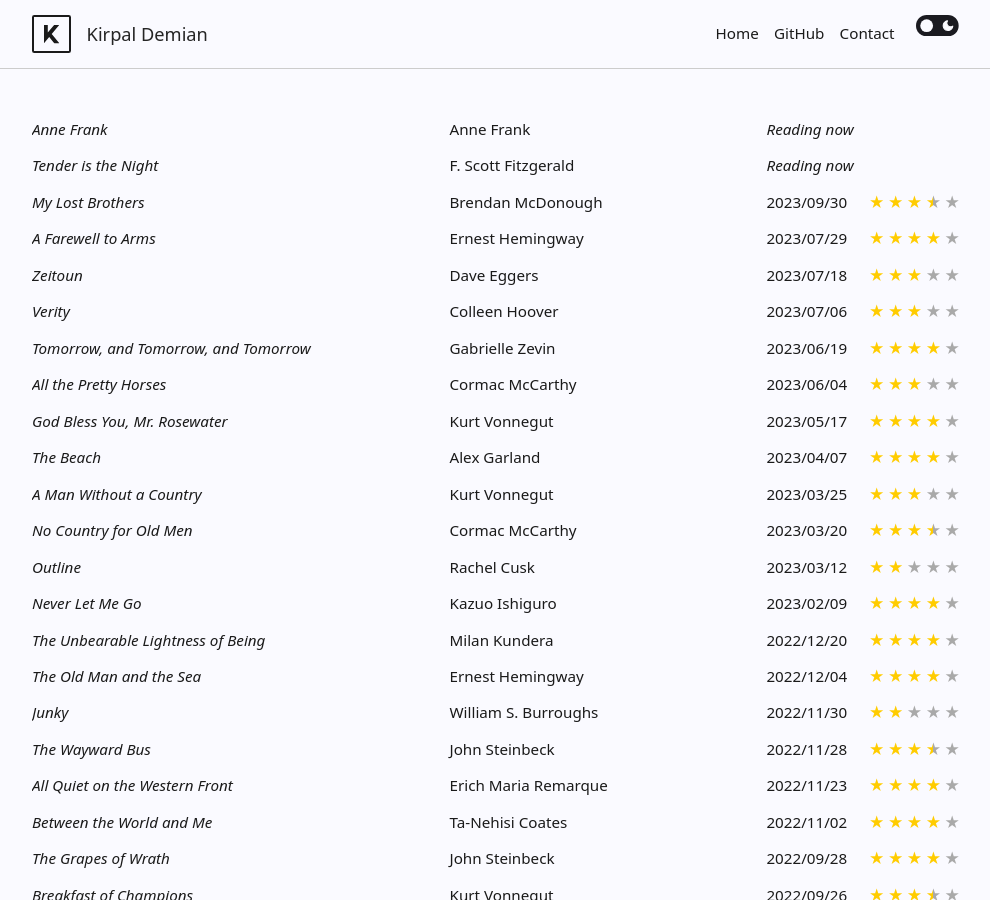
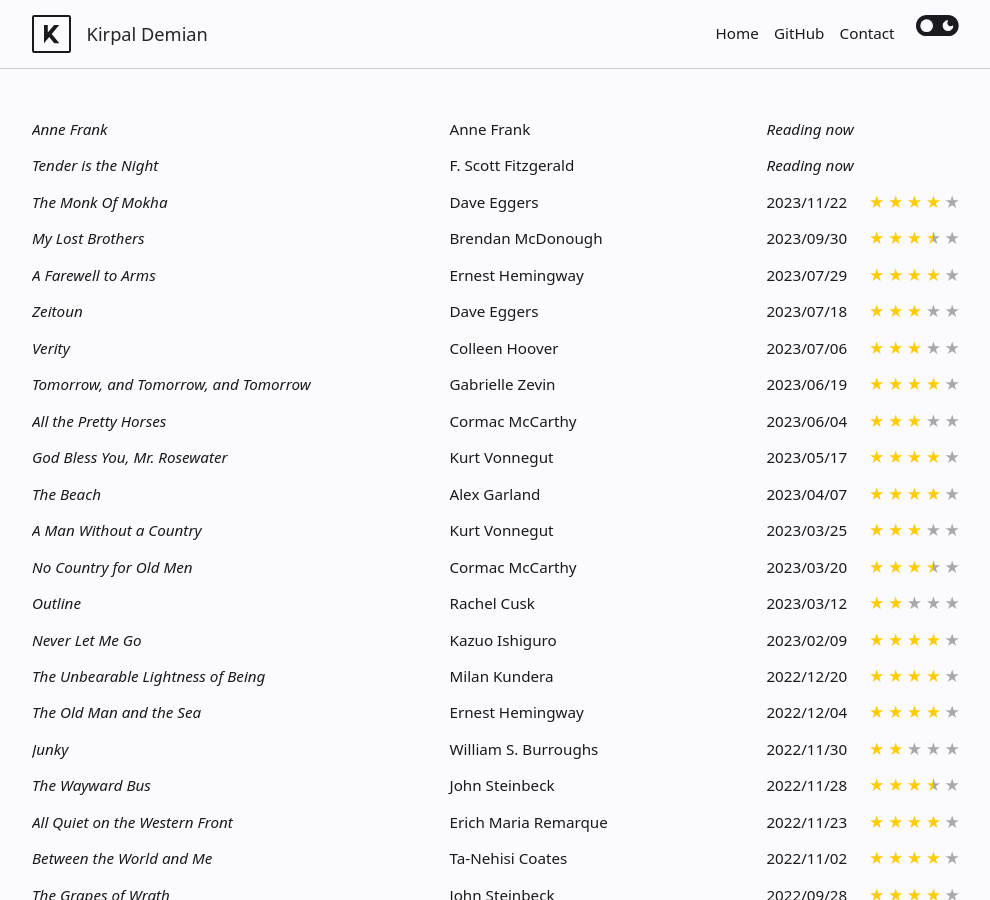
Before and after one commit to Kirpal/kirpal, a Jekyll site: the page built from reading.html, in a window 1280 px wide and 900 px high. Shown: the whole window, without its empty margins (144-1134 px from the left). Built offline with Jekyll 4.4.1, drawn with Linux system fonts in a browser that asks for light colours.

Commit message:
Update reading.yml

```diff
--- a/_data/reading.yml
+++ b/_data/reading.yml
@@ -1,3 +1,11 @@
+- title: 'The Monk Of Mokha'
+  author: Dave Eggers
+  isbn: 9781101947319
+  status: read
+  date_started: 2023/11/21
+  date_finished: 2023/11/22
+  rating: 4
+
 - title: 'Anne Frank: The Diary of a Young Girl'
   author: Anne Frank
   isbn: 9780812415087
```
